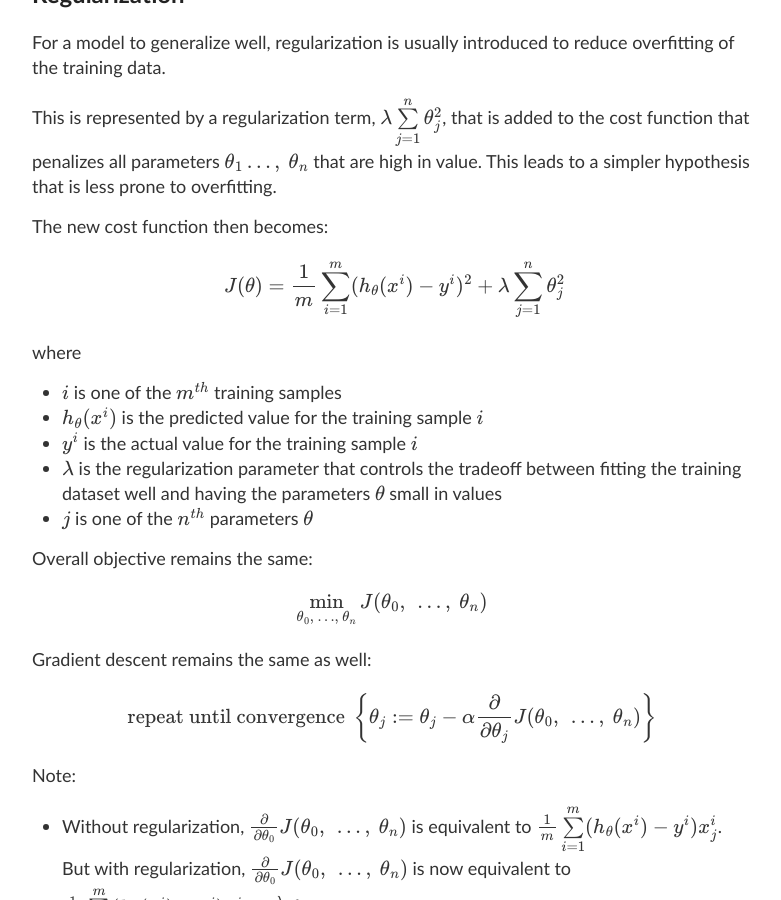
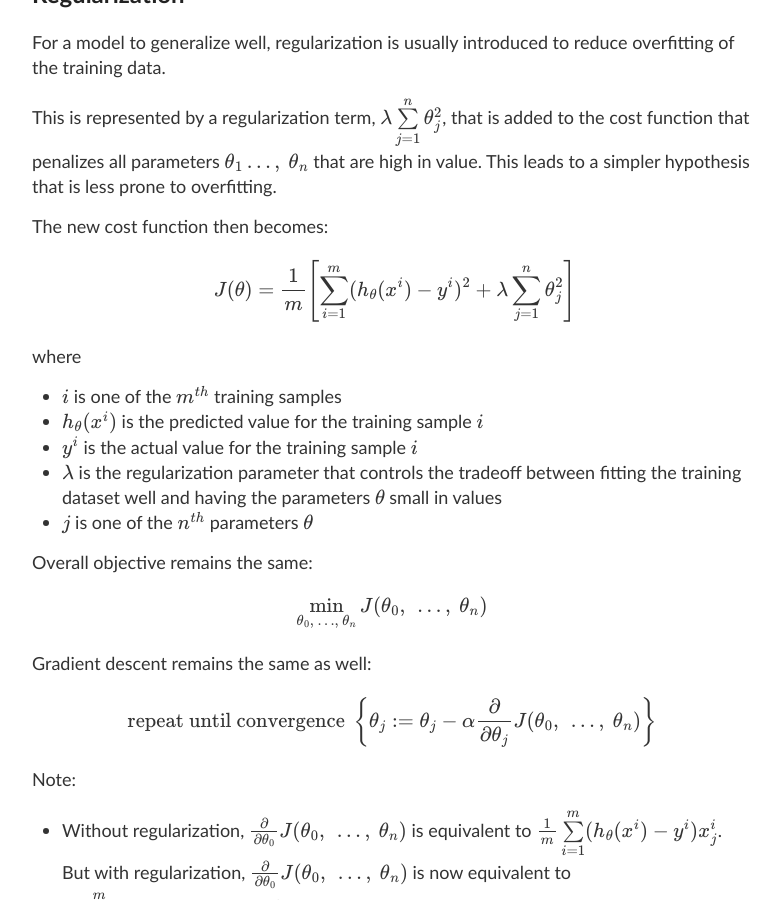
Before and after one commit to wngaw/wngaw.github.io, a Jekyll site: the page built from _posts/2019-04-16-logistic-regression.md, in a window 1280 px wide and 900 px high, scrolled down 4801 px. Shown: the whole window, without its empty margins (248-1029 px from the left). Built offline with Jekyll 4.4.1, drawn with Linux system fonts in a browser that asks for light colours; formulas are drawn with MathJax 3; some of the changed text lies outside the part shown.

Commit message:
logistic regression

```diff
--- a/_posts/2019-04-16-logistic-regression.md
+++ b/_posts/2019-04-16-logistic-regression.md
@@ -181,7 +181,7 @@ The new cost function then becomes:
 
 $$
 \begin{align}
-&\ J(\theta) =  \frac{1}{m} \sum\limits_{i=1}^m (h_\theta(x^i) - y^i)^2 + \lambda \sum\limits_{j=1}^n \theta_j^2
+&\ J(\theta) =  \frac{1}{m} \Biggl[ \sum\limits_{i=1}^m (h_\theta(x^i) - y^i)^2 + \lambda \sum\limits_{j=1}^n \theta_j^2 \Biggl]
 \end{align}
 $$
 
```
Also changed, not shown: other parts of _posts/2019-04-16-logistic-regression.md (+2 -0 lines).
